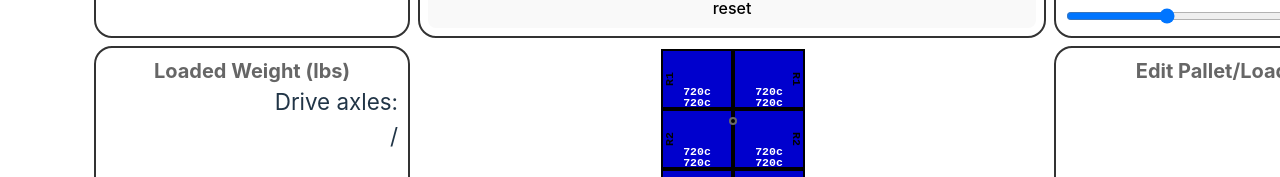
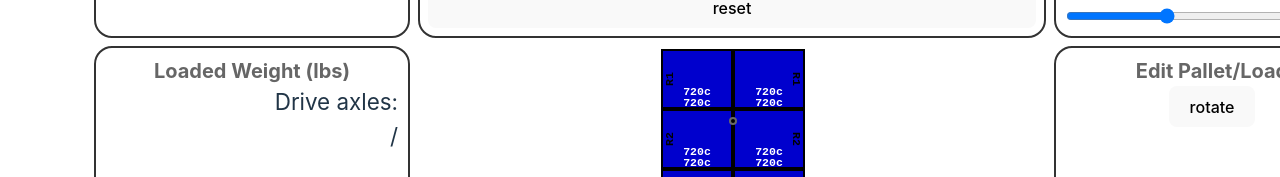
Before and after one commit to PTLux1517/axle-weight-calculator, a React (Vite) app: page / in a window 1280 px wide. Shown: the part 412-589 px from the top of the page. Built offline with nearby package versions, Linux system fonts and the light colour scheme.

Commit message:
in progress

```diff
--- a/src/App.tsx
+++ b/src/App.tsx
@@ -1,8 +1,8 @@
 import {ChangeEvent,MouseEvent,useEffect,useState} from 'react'
 import './App.css'
-import {O,P,Side,Trailer,Position,Double,Single} from './types.ts'
-import {toFeet,toInches} from "./calculations.ts";
-import {maxLengthStraightTrailer,maxWeightCostcoTrailer} from "./sampleTrailers.ts";
+import {Double,O,P,Position,Side,Single,Trailer} from './types.ts'
+import {rotatePosition,toFeet,toInches} from "./calculations.ts";
+import {maxWeightCostcoTrailer} from "./sampleTrailers.ts";
 
 
 function App() {
@@ -27,7 +27,7 @@ function App() {
    function interiorLengthListener(e:ChangeEvent<HTMLInputElement>) {
       const newInteriorLength = toInches(Number(e.target?.value))
       setSampleTrailer(prev => {
-         let newTrailer:Trailer = {...prev}
+         let newTrailer:Trailer = {...prev} //shallow copy; works here but avoid use elsewhere
          newTrailer.interiorLength = newInteriorLength
          return newTrailer
       })
@@ -40,7 +40,7 @@ function App() {
    function kingpinPosListener(e:ChangeEvent<HTMLInputElement>) {
       const newKingpinPos = toInches(Number(e.target?.value))
       setSampleTrailer(prev => {
-         let newTrailer:Trailer = {...prev}
+         let newTrailer:Trailer = {...prev} //shallow copy; works here but avoid use elsewhere
          newTrailer.kingpinDistanceFromNose = newKingpinPos
          return newTrailer
       })
@@ -53,7 +53,7 @@ function App() {
    function tandemSpreadWidthListener(e:ChangeEvent<HTMLInputElement>) {
       const newAxleSpread = toInches(Number(e.target?.value))
       setSampleTrailer(prev => {
-         let newTrailer:Trailer = {...prev}
+         let newTrailer:Trailer = {...prev} //shallow copy; works here but avoid use elsewhere
          newTrailer.tandemSpreadWidth = newAxleSpread
          return newTrailer
       })
@@ -66,7 +66,7 @@ function App() {
    function tandemSliderListener(e:ChangeEvent<HTMLInputElement>) {
       const newAxlePos = toInches(Number(e.target?.value))
       setSampleTrailer(prev => {
-         let newTrailer:Trailer = {...prev}
+         let newTrailer:Trailer = {...prev} //shallow copy; works here but avoid use elsewhere
          newTrailer.tandemCenterDistanceFromNose = newAxlePos
          return newTrailer
       })
@@ -274,6 +274,7 @@ function App() {
             </div>
             <div id={"editor-container"} style={{gridRow: 2, gridColumn: 3}}>
                <h3>Edit Pallet/Load</h3>
+               <button onMouseDown={() => setSampleTrailer(prev => rotatePosition(prev,13,Side.L))}>rotate</button>
             </div>
          </main>
       </>
--- a/src/calculations.ts
+++ b/src/calculations.ts
@@ -9,22 +9,24 @@ export function toFeet(inches:number):number {
    return Math.round(2*inches/12.0)/2;
 }
 
-function rotatePosition(prev:Trailer, rowNum:number, side:Side):Trailer {
-   let newTrailer:Trailer = {...prev}
+export function rotatePosition(prev:Trailer, rowNum:number, side:Side):Trailer {
+   let newTrailer:Trailer = JSON.parse(JSON.stringify(prev)) //deep copy
+   const i = rowNum - 1
    switch (side) {
       case Side.L: {
-         const orientation = String((prev.loadRows[rowNum] as Double).l___?.orien);
-         (newTrailer.loadRows[rowNum] as Double).l___!.orien = orientation === String(O.Straight) ? O.Sideways : O.Straight;
+         const orientation = String((prev.loadRows[i] as Double)?.l___?.orien);
+         console.log(orientation);
+         (newTrailer.loadRows[i] as Double).l___!.orien = orientation === String(O.Straight) ? O.Sideways : O.Straight;
          break;
       }
       case Side.C: {
-         const orientation = String((prev.loadRows[rowNum] as Single)._ctr_?.orien);
-         (newTrailer.loadRows[rowNum] as Single)._ctr_!.orien = orientation === String(O.Straight) ? O.Sideways : O.Straight;
+         const orientation = String((prev.loadRows[i] as Single)?._ctr_?.orien);
+         (newTrailer.loadRows[i] as Single)._ctr_!.orien = orientation === String(O.Straight) ? O.Sideways : O.Straight;
          break;
       }
       case Side.R: {
-         const orientation = String((prev.loadRows[rowNum] as Double).___r?.orien);
-         (newTrailer.loadRows[rowNum] as Double).___r!.orien = orientation === String(O.Straight) ? O.Sideways : O.Straight;
+         const orientation = String((prev.loadRows[i] as Double)?.___r?.orien);
+         (newTrailer.loadRows[i] as Double).___r!.orien = orientation === String(O.Straight) ? O.Sideways : O.Straight;
          break;
       }
    }
```
